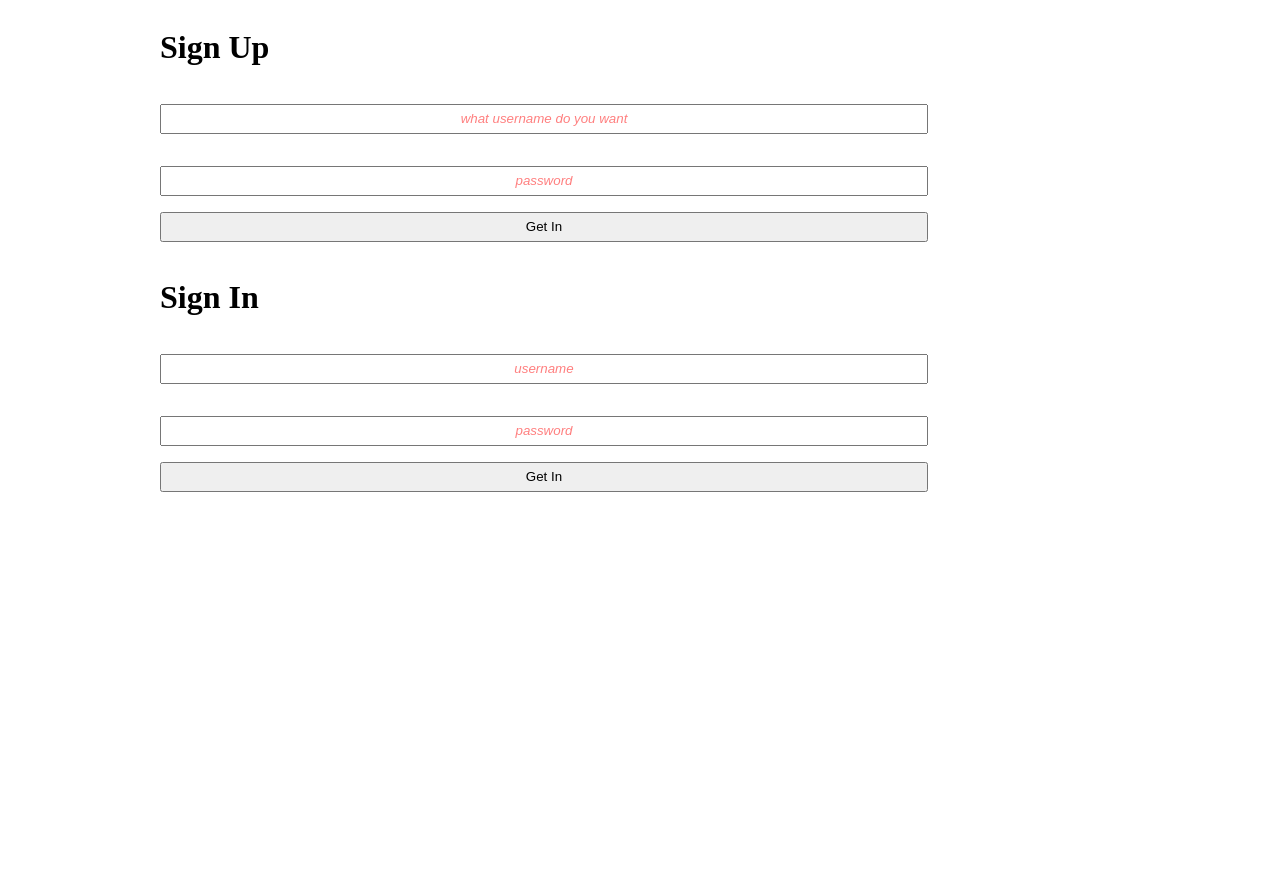
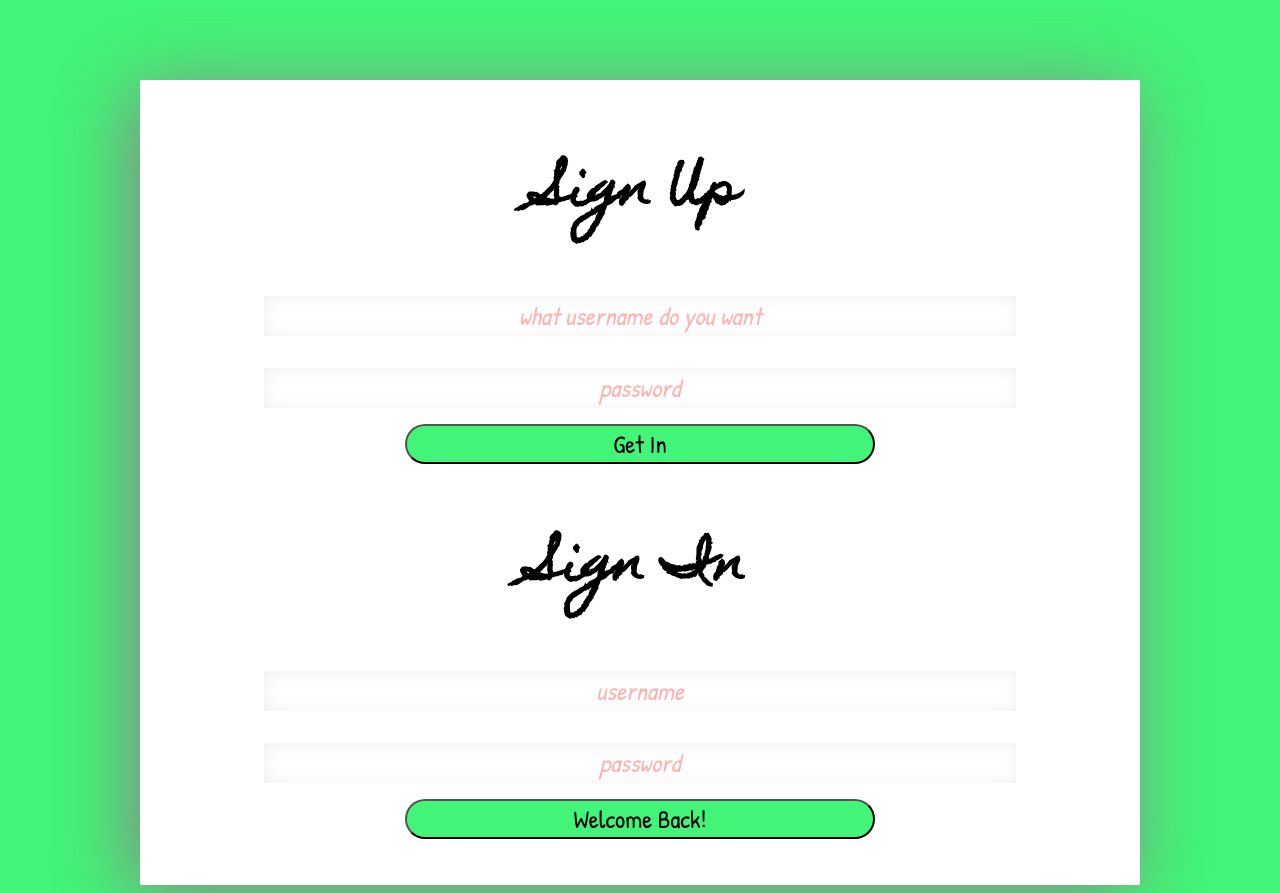
Before and after one commit to edgarmantes/LogRoom, a website: page public/index.html in a window 1280 px wide. Before the commit the page ends 816 px from the top, so only its background shows below. Drawn offline with nearby package versions, Linux system fonts and the light colour scheme.

Commit message:
Added some styling to all pages

```diff
--- a/public/css/style.css
+++ b/public/css/style.css
@@ -83,8 +83,9 @@
 
 
 
+
+
 .newroom-form {
-  border: 1px solid black;
   text-align: center;
 }
 
@@ -93,11 +94,11 @@ input {
   margin-top: 2vh;
   margin-bottom: 2vh;
   height: 30px;
-  test-align: center
+  text-align: center
 }
 
 ::-webkit-input-placeholder {
-  opacity: 0.5;
+  opacity: 0.3;
   color: red;
   text-align: center;
   font-style: italic
@@ -113,8 +114,11 @@ button {
 /* List of LogRooms  */
 
 .rooms-container {
-  border: 1px solid black;
+  border: 1px solid white;
   margin-bottom: 20px;
+  background-color: white;
+  box-shadow: -10px 10px 30px #888888;
+  font-family: 'Patrick Hand', cursive;
 }
 
 .roomcontainer {
@@ -134,6 +138,7 @@ li {
 .container {
   height: 100vh;
 }
+
 
 .log-container {
   height: 60%;
@@ -156,11 +161,7 @@ li {
   background-color: white
 }
 
-.button-submit {
-  height: 25px;
-  margin-top: 8px;
-  width: 80%;
-}
+
 
 .button-home {
   height: 25px;
@@ -187,3 +188,68 @@ time {
 .hidden {
   display: none;
 }
+
+.heading {
+  text-align: center;
+}
+
+/*Sign Up/In Page*/
+
+.border {
+  box-shadow: -10px 10px 70px #888888;
+  background-color: white;
+}
+
+.signup, .signin {
+  text-align: center;
+
+}
+
+.input {
+  border: none;
+  box-shadow: 1px 1px 15px 2px rgb(242, 242, 242) inset;
+  height: 40px;
+  font-size: 25px;
+  font-family: 'Patrick Hand', cursive;
+}
+
+.paddingtop25px {
+  padding-top: 25px;
+}
+
+.paddingbottom25px {
+  padding-bottom: 30px;
+}
+
+.contained {
+   margin-top: 10vh;
+}
+
+.greenback {
+  background-color: rgb(66, 244, 119);
+}
+
+h1 {
+  font-size: 50px;
+  font-family: 'Homemade Apple', cursive;
+}
+
+button, .button {
+  width: 50%;
+  height: 40px;
+  border-radius: 20px;
+  font-family: 'Patrick Hand', cursive;
+  font-size: 25px;
+}
+
+.ent {
+  font-family: 'Patrick Hand', cursive;
+
+}
+
+.signout {
+  width: 35%;
+}
+
+/*font-family: 'Homemade Apple', cursive;
+font-family: 'Patrick Hand', cursive;*/
--- a/public/index.html
+++ b/public/index.html
@@ -8,27 +8,28 @@
 
         <link rel="logIcon" href="logIcon.ico">
         <link rel="stylesheet" type="text/css" href="./css/style.css">
+        <link href="https://fonts.googleapis.com/css?family=Homemade+Apple|Patrick+Hand" rel="stylesheet">
         <script src="https://code.jquery.com/jquery-2.1.0.js"></script>
     </head>
-    <body>
-        <div class="container row">
-            <div class="signup">
-                <form class='js-signup js-jump'>
+    <body class="greenback">
+        <div class="contained border row">
+            <div class="signup col-12 paddingtop25px">
+                <form class='js-signup js-jump '>
                  	<h1>Sign Up</h1>
-                    <input class="usernameup" type="text" name="desired username" placeholder="what username do you want" required>
-                    <input class="passwordup" type="text" name="password" placeholder="password" required>
-                	<button class="sub" type='submit'>Get In</button>
+                    <input class="usernameup input" type="text" name="desired username" placeholder="what username do you want" required>
+                    <input class="passwordup input" type="password" name="password" placeholder="password" required>
+                	<button class="sub greenback" type='submit'>Get In</button>
                 </form>
             </div>
             <form class="hide hidden">
                 <button class="hideB" type="submit"></button>
             </form>
-            <div class="signin">
+            <div class="signin col-12 paddingbottom25px">
                 <form class='js-signin'>
                     <h1>Sign In</h1>
-                    <input class="usernamein" type="text" name="username" placeholder="username" required>
-                    <input class="passwordin" type="text" name="password" placeholder="password" required>
-                    <button type='submit'>Get In</button>
+                    <input class="usernamein input" type="text" name="username" placeholder="username" required>
+                    <input class="passwordin input" type="password" name="password" placeholder="password" required>
+                    <button class="greenback" type='submit'>Welcome Back!</button>
                 </form>
             </div>
         </div>
--- a/public/js/home.js
+++ b/public/js/home.js
@@ -1,4 +1,4 @@
-var urlIds = location.href.split('/');
+var urlIds = location.href.replace('?', '').split('/');
 var userId = urlIds[4];
 
 var d = new Date();
--- a/public/js/logroom.js
+++ b/public/js/logroom.js
@@ -1,4 +1,4 @@
-var parsehref = location.href.split('/');
+var parsehref = location.href.replace('?', '').split('/');
 var logRoomId = parsehref[4]
 var userId = null;
 
@@ -28,7 +28,7 @@ var submitEntry = function(entry){
 		dataType: 'json',
 		contentType: 'application/json'
 	}).done(function(data){
-	    var listTag = $('<li></li><br>').html(data.datePublished + " - " + data.logEntry);
+	    var listTag = $('<li></li><br>').html(data.datePublished + " - " + data.logEntry).attr('class', 'ent');
         $('.js-entries').append(listTag);
 	});
 
@@ -46,7 +46,7 @@ function getAndDisplayStatusUpdates() {
     	$('.roomname').html(data.roomName);
     	$('.roomnumber').html(data._id);
         var entries = data.entries.forEach(function(entry){
-        	var listTag = $('<li></li><br>').html(entry.datePublished + " - " + entry.logEntry);
+        	var listTag = $('<li></li><br>').html(entry.datePublished + " - " + entry.logEntry).attr('class', 'ent');
             $('.js-entries').append(listTag);
         })
         addLogRoomNumToHomeButton();
```
Also changed, not shown: public/html/home.html (+10 -5 lines), public/html/logroom.html (+8 -8 lines).
